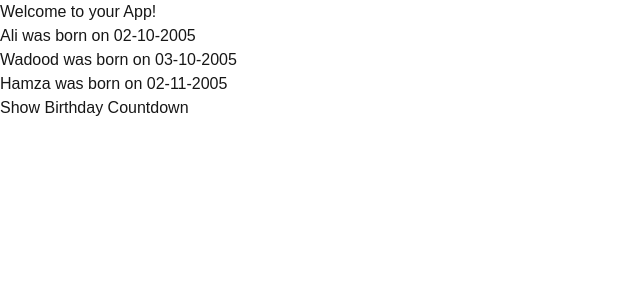
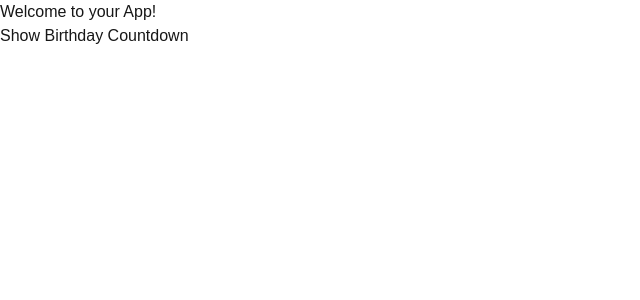
Before and after one commit to ameercodes04/Social-App, a Next.js app: page / in a window 1280 px wide. Shown: the top 300 px of the page, without its empty margins (0-640 px from the left). Built offline with nearby package versions, Linux system fonts and the light colour scheme.

Commit message:
your message

```diff
--- a/src/app/page.js
+++ b/src/app/page.js
@@ -21,6 +21,7 @@ export default function Home()
   return (
     <div>
       <h1>{opening}</h1>
+      {!vbutton && (
       <ul>
       {display.map((person, index) => (
         <li key={index}>
@@ -28,6 +29,7 @@ export default function Home()
         </li>
       ))}
     </ul>
+      )}
       {vbutton && (
         <button onClick={handleClick}>Show Birthday Countdown</button>
       )}
```
